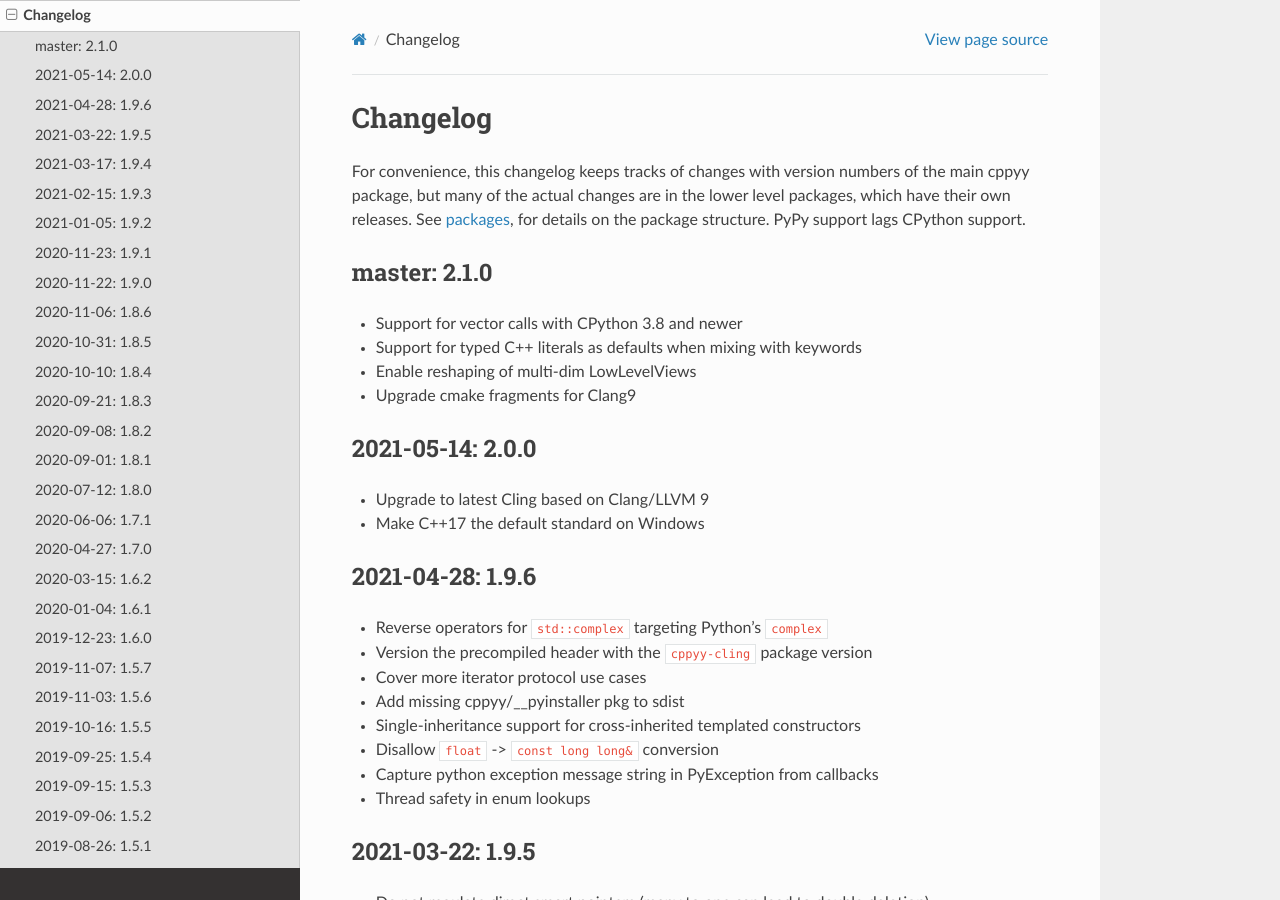
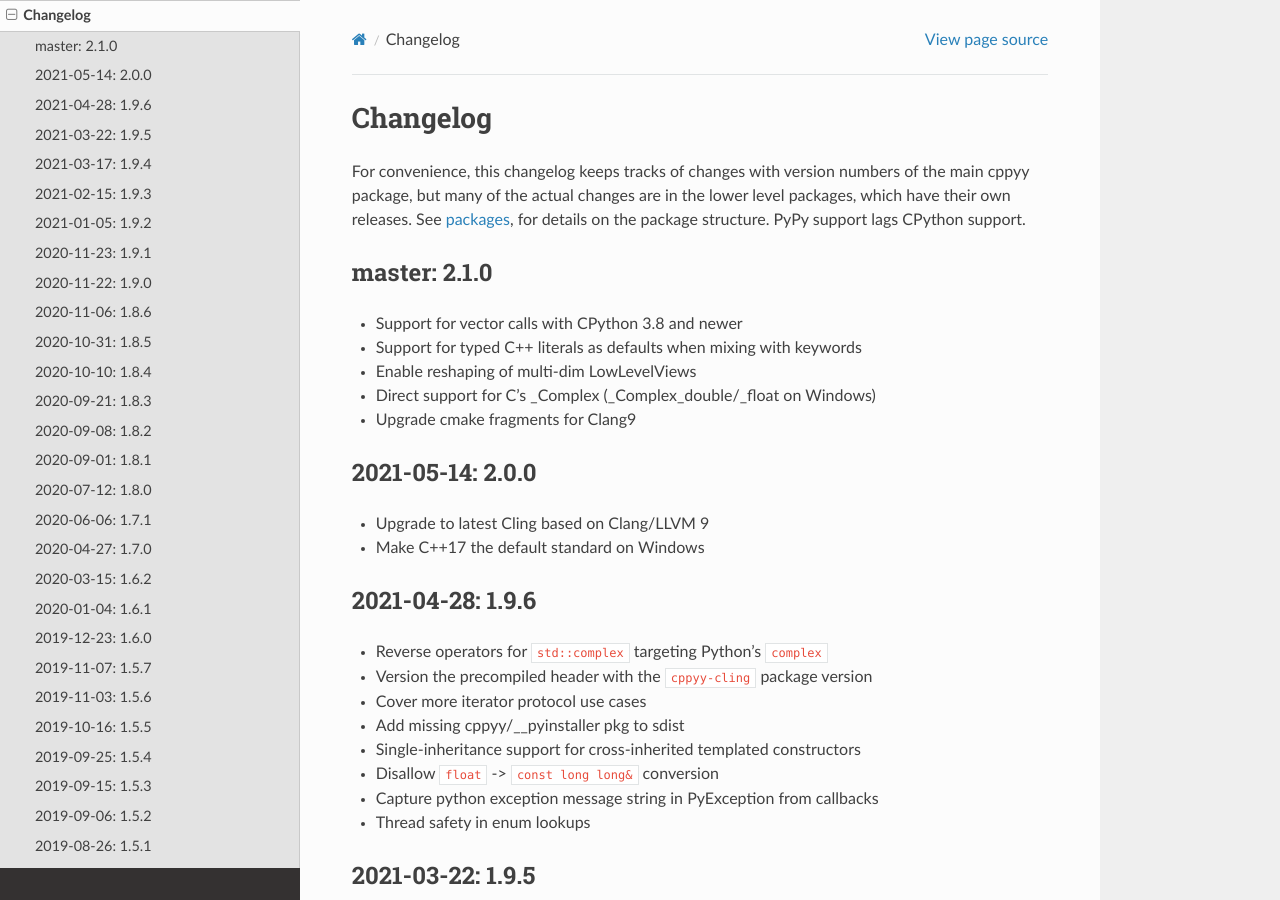
Before and after one commit to wlav/cppyy, a Sphinx documentation site: the page built from doc/source/changelog.rst, in a window 1280 px wide and 900 px high. Built offline with Sphinx 7.4.7 and the Read the Docs theme 2.0.0, drawn with Linux system fonts in a browser that asks for light colours.

Commit message:
Direct support for C's _Complex (_Complex_double/_float on Windows)

```diff
--- a/doc/source/changelog.rst
+++ b/doc/source/changelog.rst
@@ -16,6 +16,7 @@
 * Support for vector calls with CPython 3.8 and newer
 * Support for typed C++ literals as defaults when mixing with keywords
 * Enable reshaping of multi-dim LowLevelViews
+* Direct support for C's _Complex (_Complex_double/_float on Windows)
 * Upgrade cmake fragments for Clang9
 
 
```
